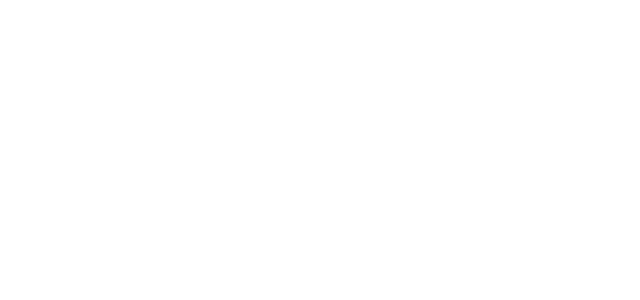
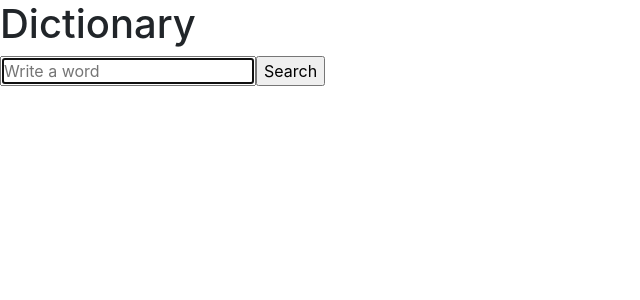
Before and after one commit to marianagdias/react-dictionary-app, a React (Create React App) app: page / in a window 1280 px wide. Shown: the top 300 px of the page, without its empty margins (0-640 px from the left). Built offline with nearby package versions, Linux system fonts and the light colour scheme.

Commit message:
Added Search component

```diff
--- a/src/App.js
+++ b/src/App.js
@@ -1,9 +1,13 @@
 import "./App.css";
+import Search from "./Search";
 
 function App() {
   return (
     <div className="App">
-      <header className="App-header"></header>
+      <header className="App-header">
+        <h1>Dictionary</h1>
+      </header>
+      <Search />
     </div>
   );
 }
--- /dev/null
+++ b/src/Search.js
@@ -0,0 +1,14 @@
+import React from "react";
+import "./Search.css";
+
+export default function Search() {
+  function handleSearch(event) {
+    event.preventDefault();
+  }
+  return (
+    <form className="Search" onSubmit={handleSearch}>
+      <input type="search" autoFocus={true} placeholder="Write a word" />
+      <input type="submit" value="Search" />
+    </form>
+  );
+}
```
Also changed, not shown: src/Search.css (added).
